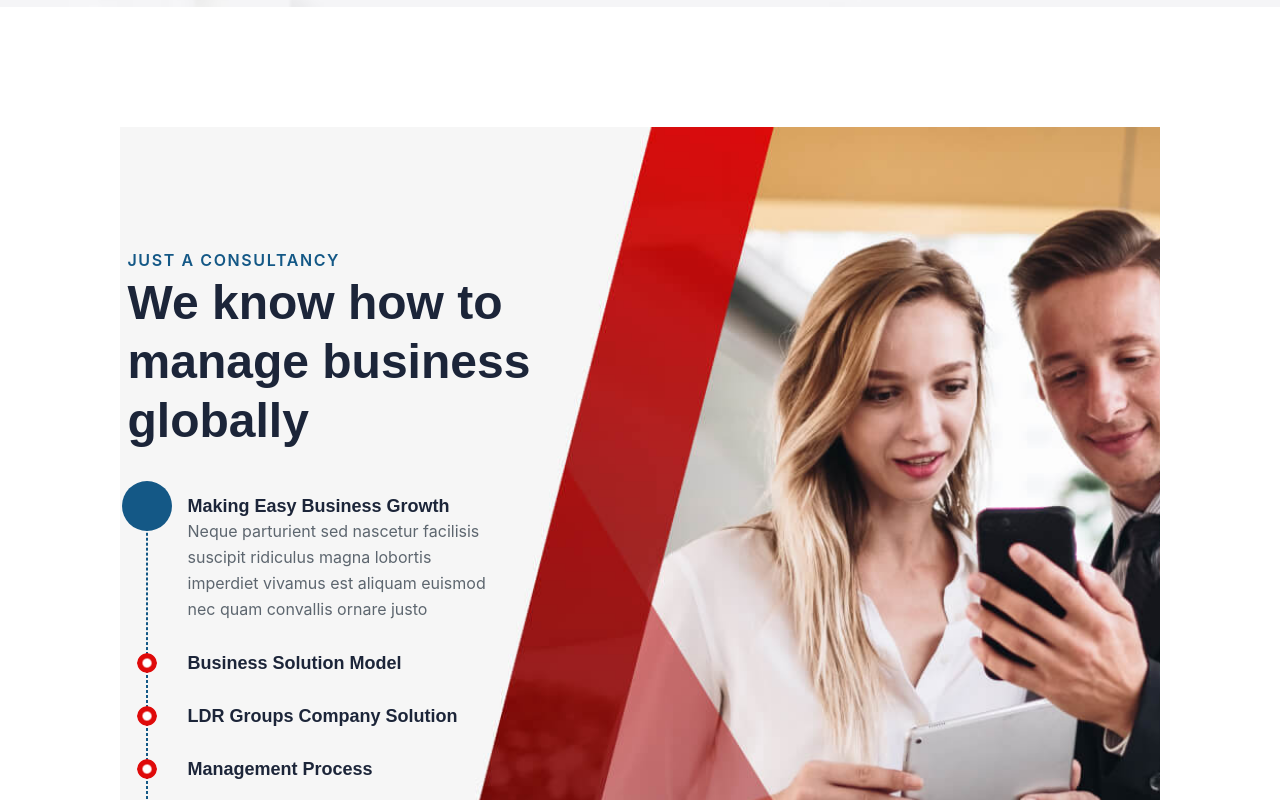
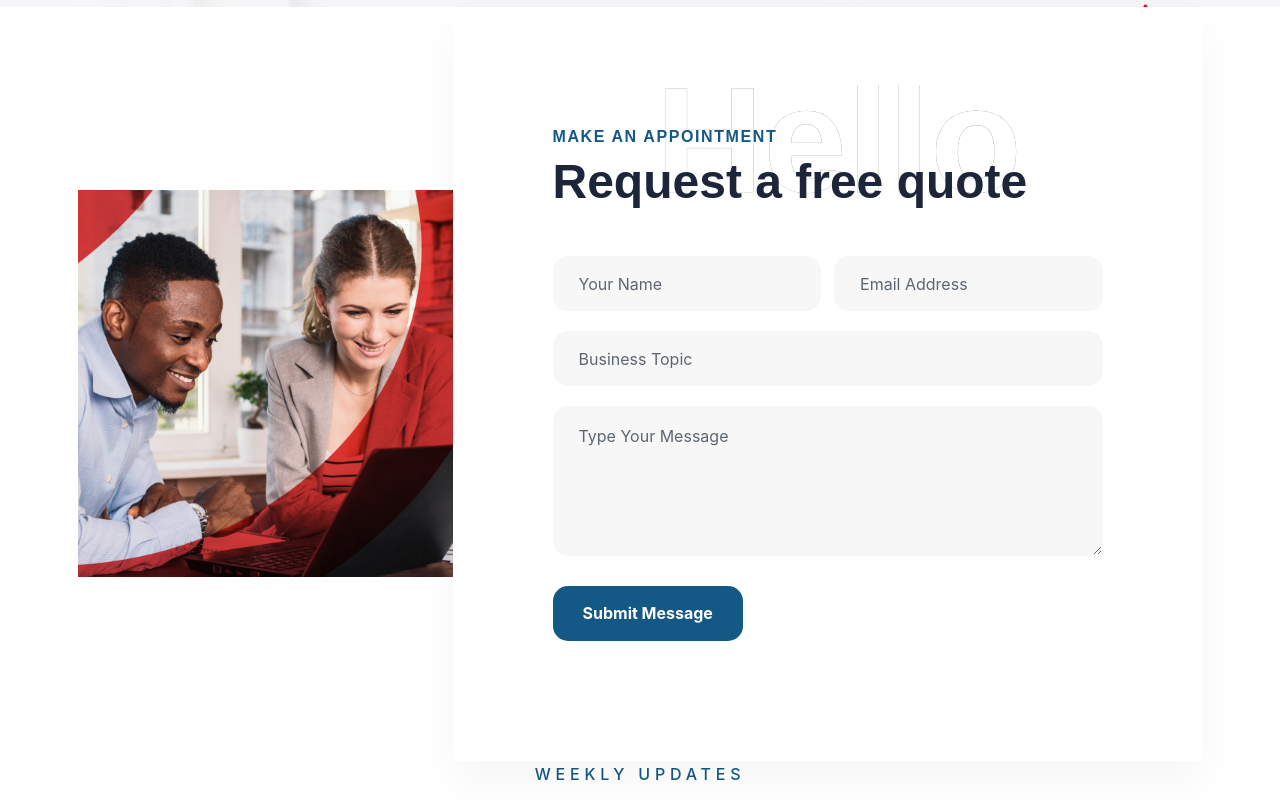
Before and after one commit to Orgits/ssgaca, a React (Create React App) app: page /our-service in a window 1280 px wide. Shown: the part 5140-5940 px from the top of the page. Built offline with nearby package versions, Linux system fonts and the light colour scheme.

Commit message:
latest update

```diff
--- a/src/inner/OurService.jsx
+++ b/src/inner/OurService.jsx
@@ -4,9 +4,8 @@ import Breadcrumb from "./Breadcrumb";
 import ServiceTen from "../components/service/ServiceTen";
 import FaqTwo from "../components/faq/FaqTwo";
 import PricingThree from "../components/pricing/PricingThree";
-
-
-
+import BlogThree from "../components/blog/BlogThree";
+import ContactForm from "../components/contactform/ContactForm";
 
 import FooterOne from "../components/footer/FooterOne";
 import FooterFour from '../components/footer/FooterFour';
@@ -22,9 +21,10 @@ function OurService() {
             <HeaderOne />
             <Breadcrumb title="Our Service" breadcrumbs={breadcrumbs} />
             <ServiceTen />
-            <FaqTwo />
+            {/* <FaqTwo /> */}
             {/* <PricingThree /> */}
-
+            <ContactForm />
+            <BlogThree />
 
             <FooterFour />
 
```
